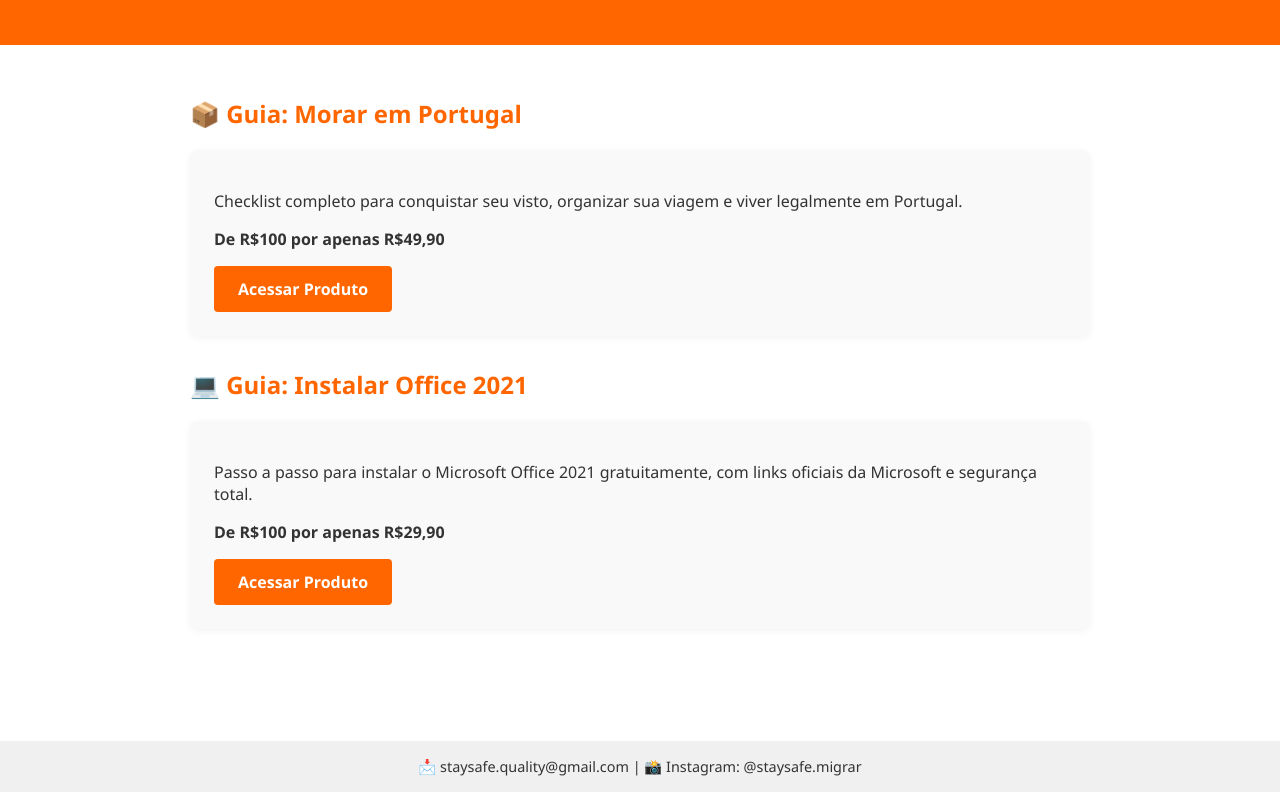
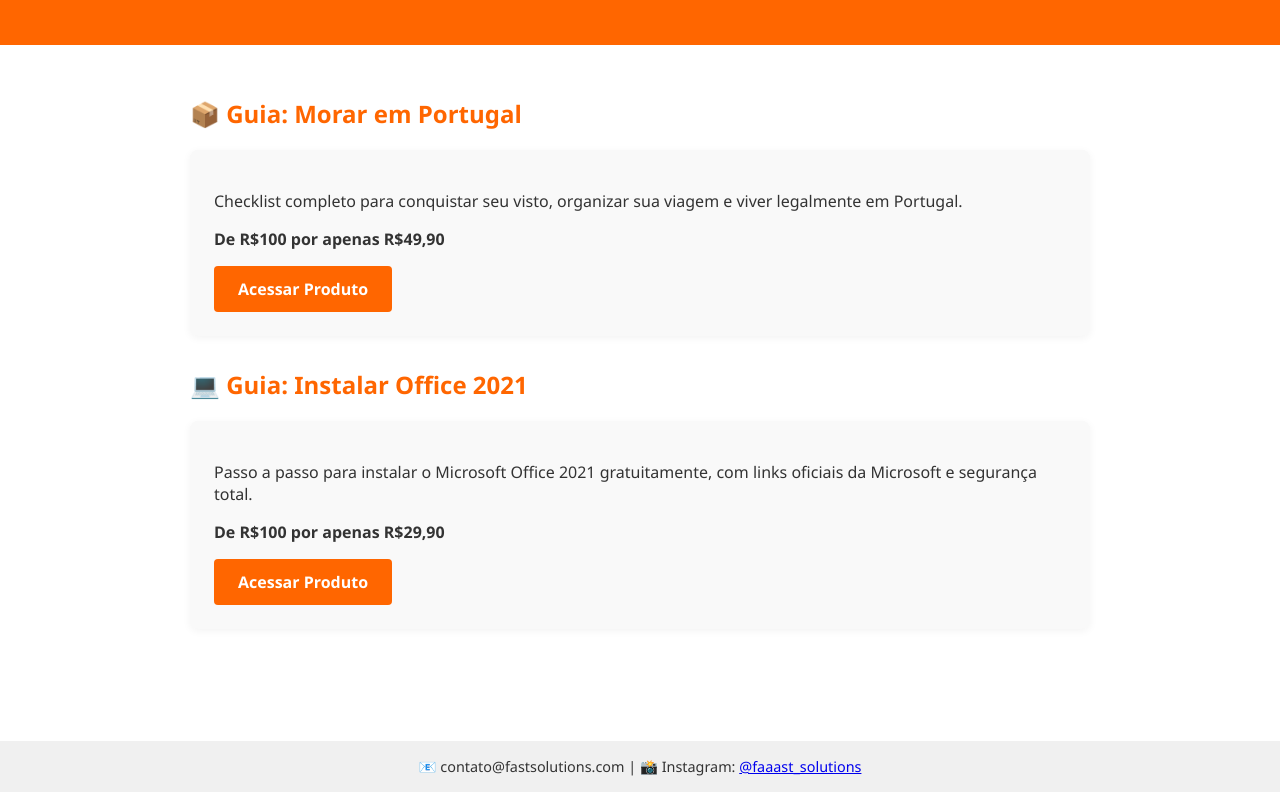
Before and after one commit to RaphaelRibeiro-17/fastsolutions-site, a plain HTML site: page index.html in a window 1280 px wide. Shown: the part 128-939 px from the top of the page. Drawn offline with Linux system fonts and the light colour scheme.

Commit message:
Add files via upload

```diff
--- a/index.html
+++ b/index.html
@@ -40,8 +40,9 @@
 </div>
 
 <div class="rodape">
-    📩 staysafe.quality@gmail.com | 📸 Instagram: @staysafe.migrar
+    📧 contato@fastsolutions.com | 📸 Instagram: <a href="https://www.instagram.com/faaast_solutions" target="_blank">@faaast_solutions</a>
 </div>
 
+<br><img src="qr_instagram.png" alt="QR Code Instagram" width="130">
 </body>
 </html>
```
